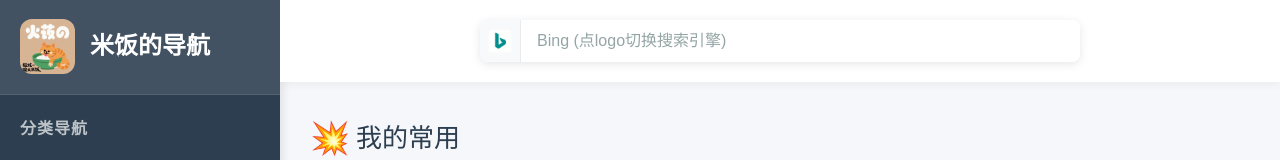
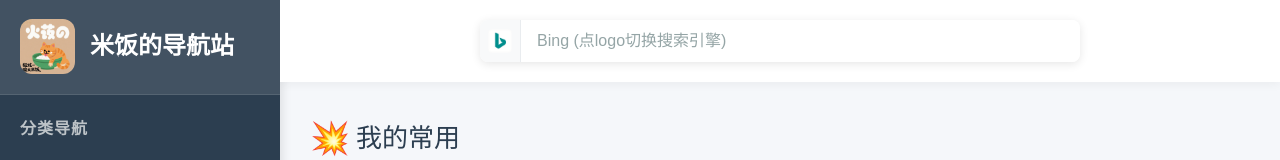
Before and after one commit to slj2023/mifan_nav, a Vue app: page / in a window 1280 px wide. Shown: the top 160 px of the page. Built offline with nearby package versions, Linux system fonts and the light colour scheme.

Commit message:
chore: 更新导航数据 - 2025/8/13 14:36:21

```diff
--- a/src/mock/mock_data.js
+++ b/src/mock/mock_data.js
@@ -488,5 +488,6 @@ export const mockData = {
       ]
     }
   ],
-  "title": "米饭的导航"
+  "title": "米饭的导航站",
+  "_fileSha": "5ad4a2e0c410df98c1f477c12e0eea9e13469472"
 }
```
